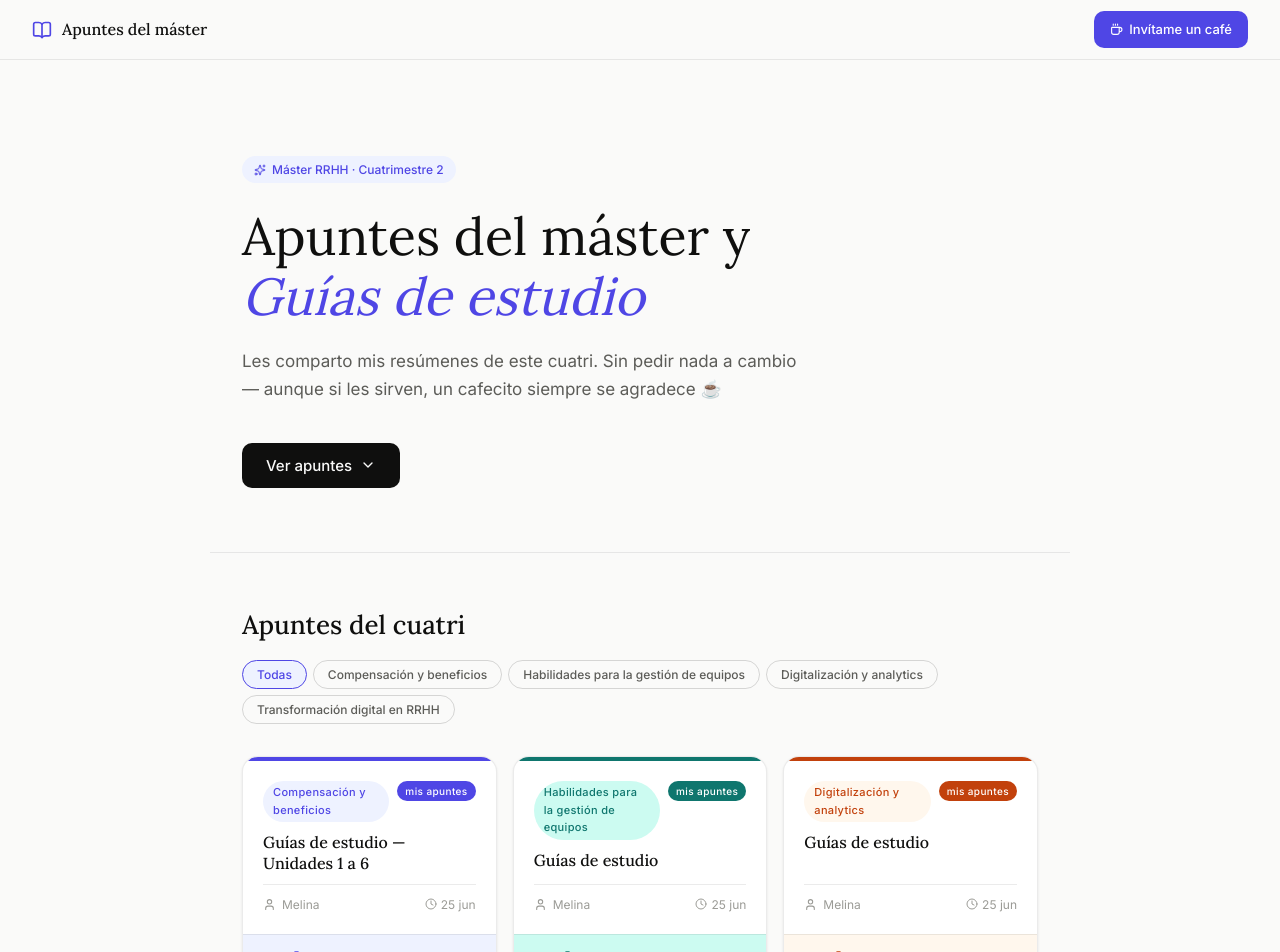
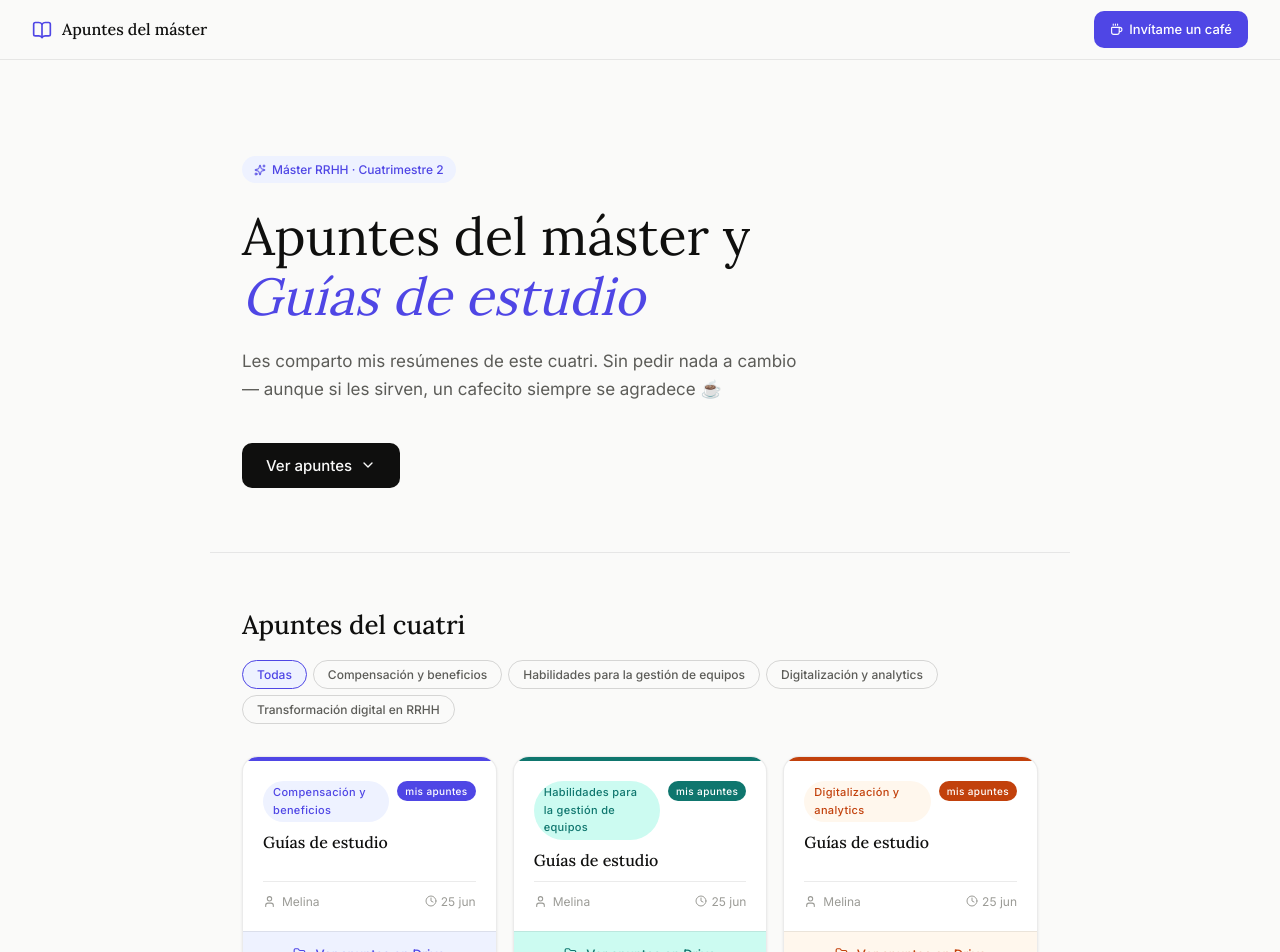
Before and after one commit to melinarivera/apuntes-master, a React (Vite) app: page / in a window 1280 px wide. Shown: the top 952 px of the page. Built offline with nearby package versions, Linux system fonts and the light colour scheme.

Commit message:
fix: update title for Compensación y beneficios to 'Guías de estudio'

```diff
--- a/src/App.jsx
+++ b/src/App.jsx
@@ -4,7 +4,7 @@ import NoteCard from './NoteCard'
 import './index.css'
 
 const MY_NOTES = [
-  { id: 'own-1', materia: 'Compensación y beneficios', titulo: 'Guías de estudio — Unidades 1 a 6', descripcion: null, autor: 'Melina', paginas: null, pdf_url: 'https://drive.google.com/drive/folders/1754YYI-UVY9Gtm5sm8KQNnp-2nOjdPpY?usp=sharing', es_propio: true, created_at: new Date().toISOString() },
+  { id: 'own-1', materia: 'Compensación y beneficios', titulo: 'Guías de estudio', descripcion: null, autor: 'Melina', paginas: null, pdf_url: 'https://drive.google.com/drive/folders/1754YYI-UVY9Gtm5sm8KQNnp-2nOjdPpY?usp=sharing', es_propio: true, created_at: new Date().toISOString() },
   { id: 'own-2', materia: 'Habilidades para la gestión de equipos', titulo: 'Guías de estudio', descripcion: null, autor: 'Melina', paginas: null, pdf_url: 'https://drive.google.com/drive/folders/1rcDcl7Jg0Ca3saTM858iE5FpWPLoaWW_?usp=sharing', es_propio: true, created_at: new Date().toISOString() },
   { id: 'own-3', materia: 'Digitalización y analytics', titulo: 'Guías de estudio', descripcion: null, autor: 'Melina', paginas: null, pdf_url: 'https://drive.google.com/drive/folders/1w-cYzwsWXUpZVZNwVJjvzhizxlrpbjaP?usp=drive_link', es_propio: true, created_at: new Date().toISOString() },
   { id: 'own-4', materia: 'Transformación digital en RRHH', titulo: 'Próximamente', descripcion: null, autor: 'Melina', paginas: null, pdf_url: null, es_propio: true, created_at: new Date().toISOString() },
```
